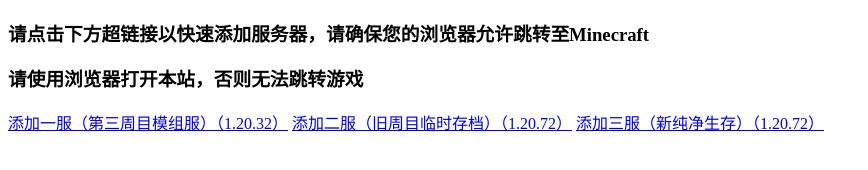
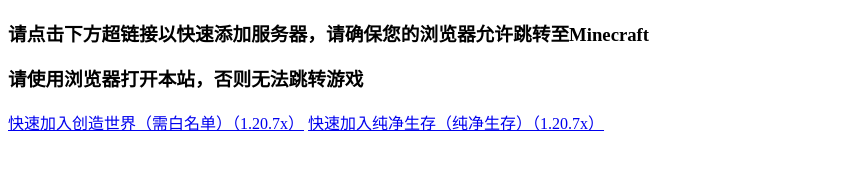
Before and after one commit to TongziJun/fgarea, a plain HTML site: page index.html in a window 1280 px wide. Shown: the whole page, without its empty margins (0-868 px from the left). Drawn offline with Linux system fonts and the light colour scheme.

Commit message:
Update index.html

```diff
--- a/index.html
+++ b/index.html
@@ -7,8 +7,7 @@
 <body>
   <h3>请点击下方超链接以快速添加服务器，请确保您的浏览器允许跳转至Minecraft</h3>
   <h3>请使用浏览器打开本站，否则无法跳转游戏</h3>
-  <a href="minecraft://?addExternalServer=Fungal%20Area||fgarea.xyz:27001">添加一服（第三周目模组服）（1.20.32）</a>
-  <a href="minecraft://?addExternalServer=Fungal%20Area||fgarea.xyz:27006">添加二服（旧周目临时存档）（1.20.72）</a>
-  <a href="minecraft://?addExternalServer=Fungal%20Area||fgarea.xyz:27009">添加三服（新纯净生存）（1.20.72）</a>
+  <a href="minecraft://?addExternalServer=Fungal%20Area||fgarea.xyz:27006">快速加入创造世界（需白名单）（1.20.7x）</a>
+  <a href="minecraft://?addExternalServer=Fungal%20Area||fgarea.xyz:27009">快速加入纯净生存（纯净生存）（1.20.7x）</a>
 </body>
 </html>
```
